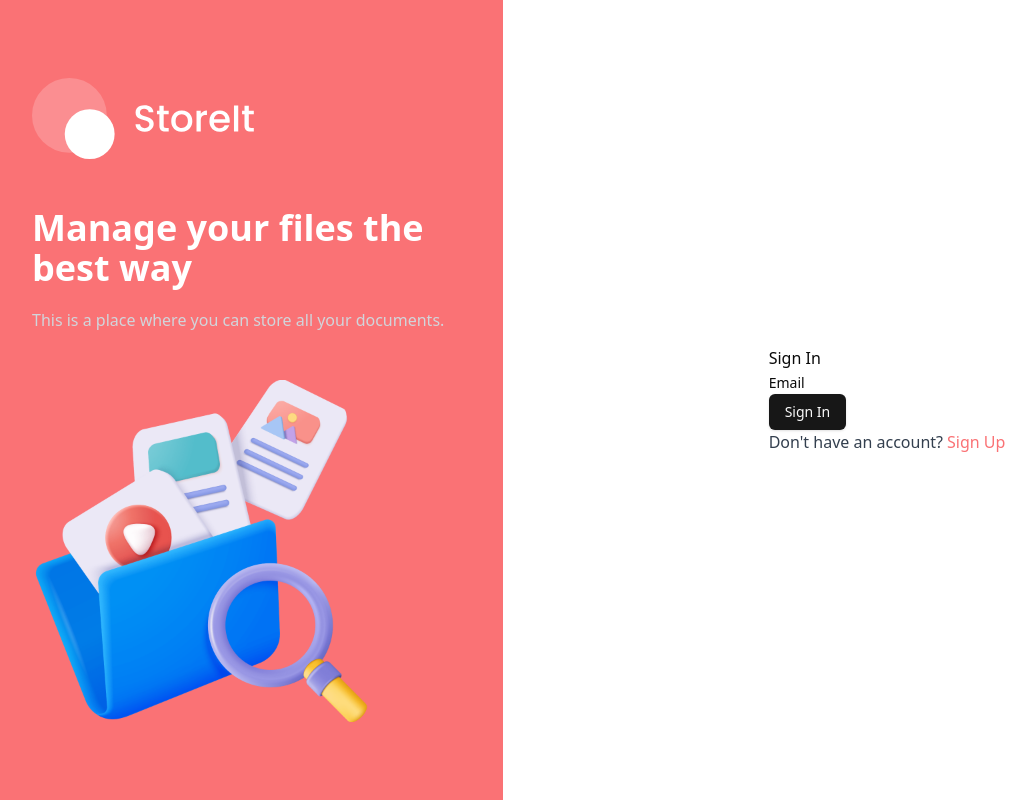
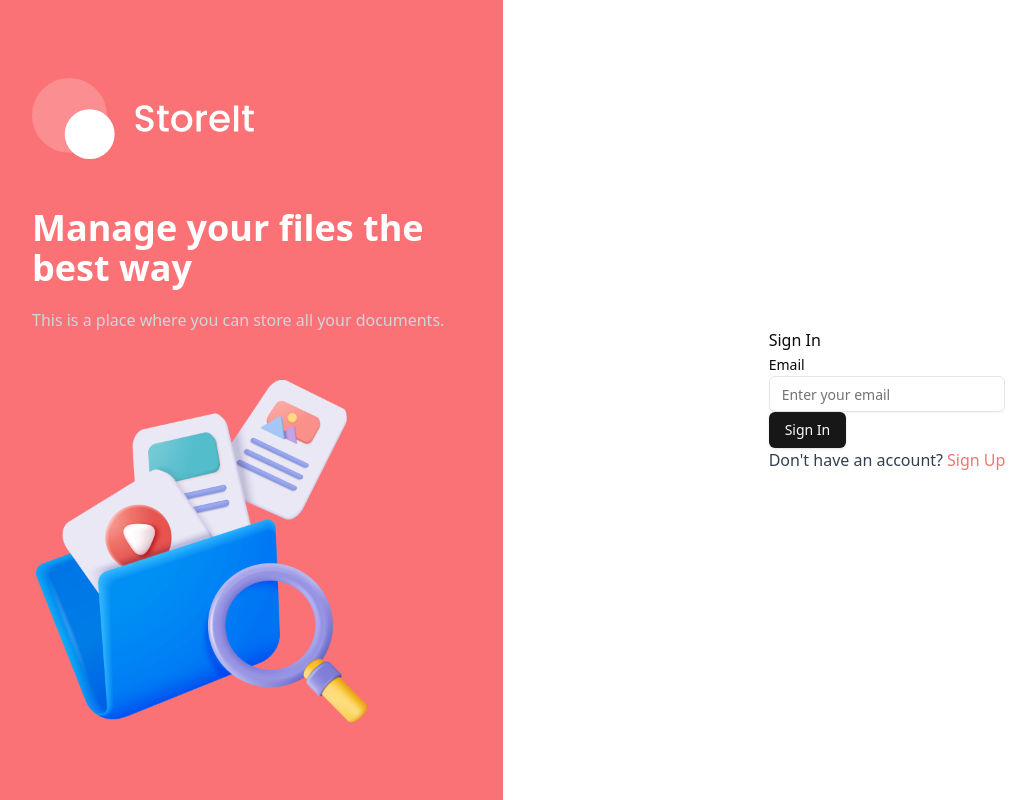
Before and after one commit to SkylaarN/main_drive, a Next.js app in the folder drive_app/: page /sign-in in a window 1280 px wide. Shown: the whole page, without its empty margins (9-1045 px from the left). Built offline with nearby package versions, Linux system fonts and the light colour scheme.

Commit message:
fix: form input fields

```diff
--- a/drive_app/components/AuthForm.tsx
+++ b/drive_app/components/AuthForm.tsx
@@ -13,7 +13,7 @@
   FormLabel,
   FormMessage,
 } from "@/components/ui/form";
-// import { Input } from "@/components/ui/input";
+import { Input } from "@/components/ui/input";
 import { useState } from "react";
 import Image from "next/image";
 import Link from "next/link";
@@ -34,7 +34,6 @@
   const [isLoading, setIsLoading] = useState(false);
   const [errorMessage, setErrorMessage] = useState("");
 
-
   const formSchema = authFormSchema(type);
   const form = useForm<z.infer<typeof formSchema>>({
     resolver: zodResolver(formSchema),
@@ -48,8 +47,7 @@
     setIsLoading(true);
     setErrorMessage("");
     console.log(values);
-      setIsLoading(false);
-
+    setIsLoading(false);
   };
 
   return (
@@ -69,11 +67,11 @@
                     <FormLabel className="shad-form-label">Full Name</FormLabel>
 
                     <FormControl>
-                      {/* <Input
+                      <Input
                         placeholder="Enter your full name"
                         className="shad-input"
                         {...field}
-                      /> */}
+                      />
                     </FormControl>
                   </div>
 
@@ -92,11 +90,11 @@
                   <FormLabel className="shad-form-label">Email</FormLabel>
 
                   <FormControl>
-                    {/* <Input
+                    <Input
                       placeholder="Enter your email"
                       className="shad-input"
                       {...field}
-                    /> */}
+                    />
                   </FormControl>
                 </div>
 
@@ -141,8 +139,6 @@
           </div>
         </form>
       </Form>
-
-
     </>
   );
 };
--- /dev/null
+++ b/drive_app/components/ui/input.tsx
@@ -0,0 +1,22 @@
+import * as React from "react"
+
+import { cn } from "@/lib/utils"
+
+const Input = React.forwardRef<HTMLInputElement, React.ComponentProps<"input">>(
+  ({ className, type, ...props }, ref) => {
+    return (
+      <input
+        type={type}
+        className={cn(
+          "flex h-9 w-full rounded-md border border-input bg-transparent px-3 py-1 text-base shadow-sm transition-colors file:border-0 file:bg-transparent file:text-sm file:font-medium file:text-foreground placeholder:text-muted-foreground focus-visible:outline-none focus-visible:ring-1 focus-visible:ring-ring disabled:cursor-not-allowed disabled:opacity-50 md:text-sm",
+          className
+        )}
+        ref={ref}
+        {...props}
+      />
+    )
+  }
+)
+Input.displayName = "Input"
+
+export { Input }
```
